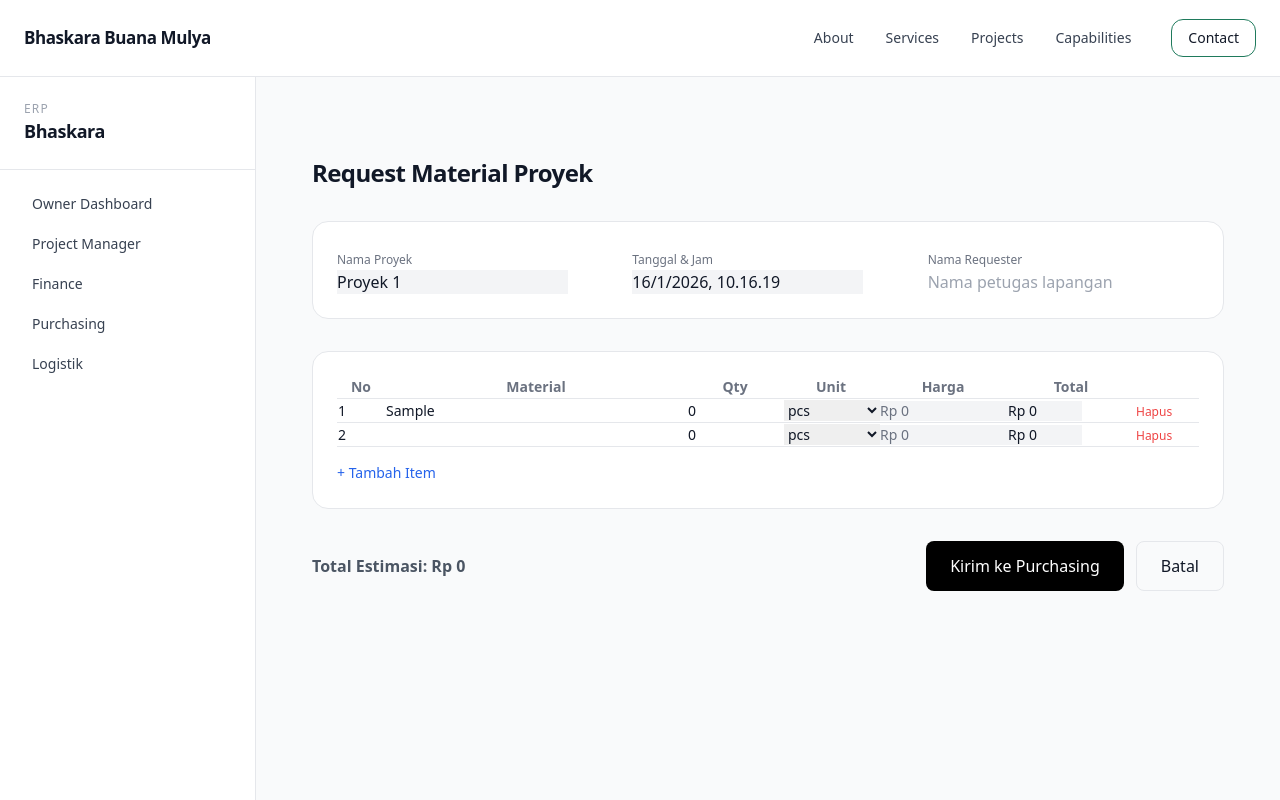
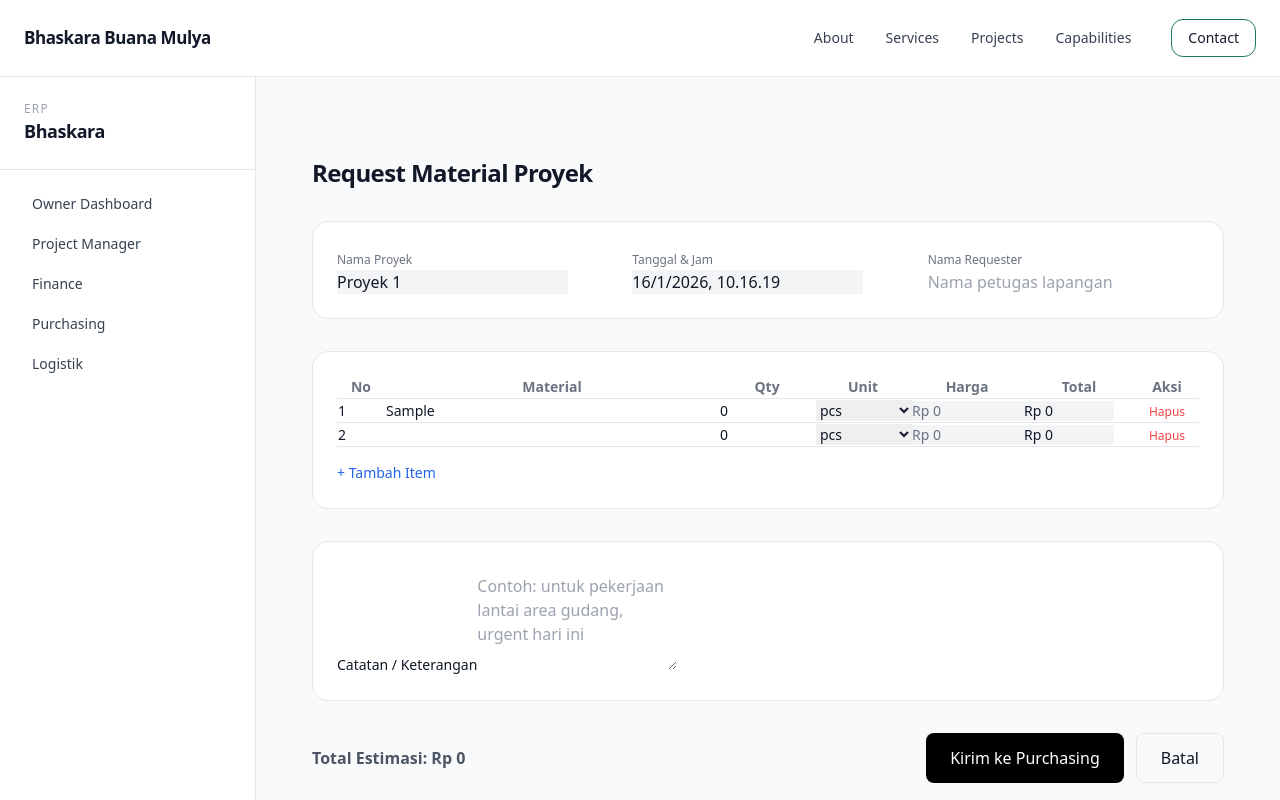
Before and after one commit to herlan-syihabudin/Bhaskara, a Next.js app: page /dashboard/projects/1/request-material in a window 1280 px wide. Both pictures are taken after typing "Sample" into the empty fields and a click on the button "+ Tambah Item". Shown: the top 800 px of the page. Built offline with nearby package versions, Linux system fonts and the light colour scheme.

Commit message:
Update page.tsx

```diff
--- a/app/dashboard/projects/[id]/request-material/page.tsx
+++ b/app/dashboard/projects/[id]/request-material/page.tsx
@@ -6,7 +6,7 @@ import Link from "next/link";
 import { addMaterialRequest } from "@/lib/data/materialRequests";
 
 /* ======================
-   TYPES (FORM ONLY)
+   TYPES
 ====================== */
 type ItemInput = {
   material: string;
@@ -31,6 +31,7 @@ export default function RequestMaterialPage() {
   const router = useRouter();
 
   const [requester, setRequester] = useState("");
+  const [catatan, setCatatan] = useState("");
   const [now, setNow] = useState(new Date());
 
   const [items, setItems] = useState<ItemInput[]>([
@@ -101,7 +102,11 @@ export default function RequestMaterialPage() {
       estimasiHarga: i.harga,
     }));
 
-    addMaterialRequest(params.id, mappedItems);
+    addMaterialRequest(params.id, {
+      requester,
+      catatan,
+      items: mappedItems,
+    });
 
     alert("Material Request dikirim ke Purchasing");
     router.push(`/dashboard/projects/${params.id}`);
@@ -147,7 +152,7 @@ export default function RequestMaterialPage() {
         </div>
       </div>
 
-      {/* MATERIAL TABLE */}
+      {/* TABLE */}
       <div className="card p-6 space-y-4">
         <table className="w-full text-sm table-fixed">
           <thead className="border-b text-gray-500">
@@ -156,9 +161,9 @@ export default function RequestMaterialPage() {
               <th className="w-[40%]">Material</th>
               <th className="w-24">Qty</th>
               <th className="w-24">Unit</th>
-              <th className="w-32">Harga</th>
-              <th className="w-32">Total</th>
-              <th className="w-16"></th>
+              <th className="w-28">Harga</th>
+              <th className="w-28">Total</th>
+              <th className="w-16 text-center">Aksi</th>
             </tr>
           </thead>
 
@@ -198,16 +203,14 @@ export default function RequestMaterialPage() {
                     }
                   >
                     {UNIT_OPTIONS.map((u) => (
-                      <option key={u} value={u}>
-                        {u}
-                      </option>
+                      <option key={u}>{u}</option>
                     ))}
                   </select>
                 </td>
 
                 <td>
                   <input
-                    className="input bg-gray-100 text-gray-500 cursor-not-allowed"
+                    className="input bg-gray-100 text-gray-500"
                     value="Rp 0"
                     disabled
                   />
@@ -217,11 +220,11 @@ export default function RequestMaterialPage() {
                   Rp {(item.qty * item.harga).toLocaleString("id-ID")}
                 </td>
 
-                <td>
+                <td className="text-center">
                   {items.length > 1 && (
                     <button
                       onClick={() => removeItem(i)}
-                      className="text-xs text-red-500"
+                      className="text-xs text-red-500 hover:underline"
                     >
                       Hapus
                     </button>
@@ -238,6 +241,19 @@ export default function RequestMaterialPage() {
         >
           + Tambah Item
         </button>
+      </div>
+
+      {/* CATATAN */}
+      <div className="card p-6">
+        <label className="text-sm font-medium">
+          Catatan / Keterangan
+        </label>
+        <textarea
+          className="input mt-2 h-24"
+          placeholder="Contoh: untuk pekerjaan lantai area gudang, urgent hari ini"
+          value={catatan}
+          onChange={(e) => setCatatan(e.target.value)}
+        />
       </div>
 
       {/* FOOTER */}
```
